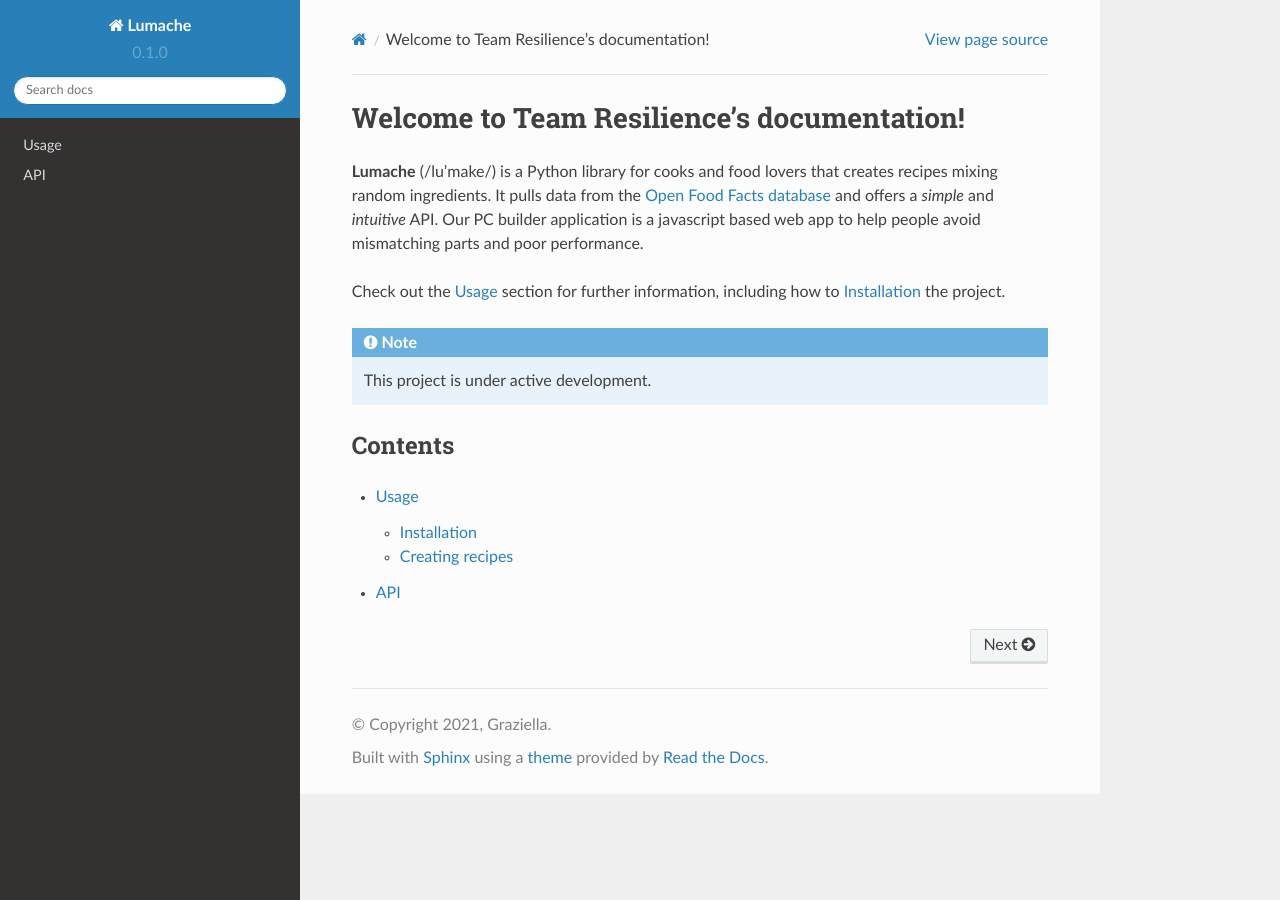
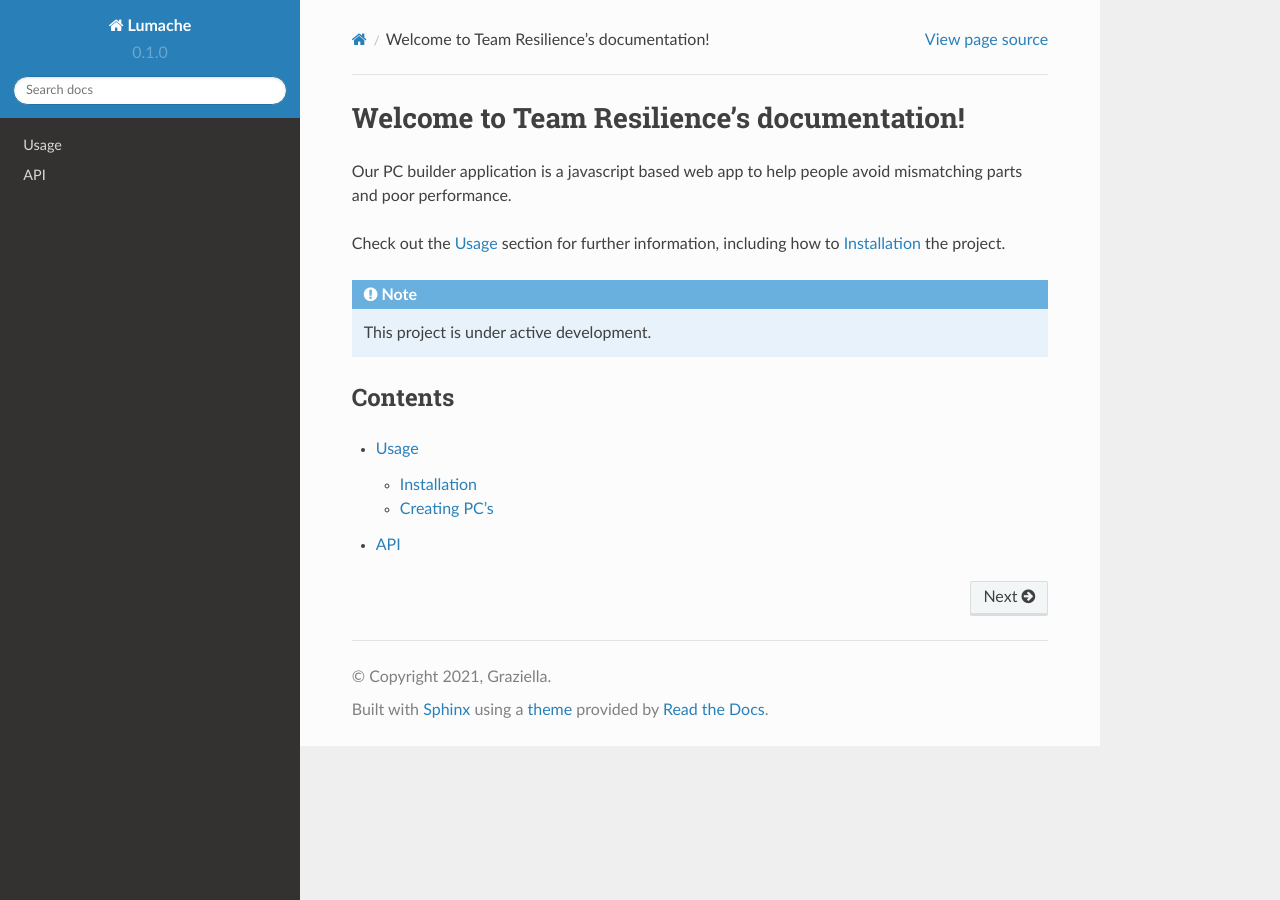
Before and after one commit to Whoosh12/Setap-doc, a Sphinx documentation site: the page built from docs/source/index.rst, in a window 1280 px wide. Built offline with Sphinx 7.4.7 and the Read the Docs theme 2.0.0, drawn with Linux system fonts in a browser that asks for light colours.

```diff
--- a/docs/source/index.rst
+++ b/docs/source/index.rst
@@ -1,10 +1,6 @@
 Welcome to Team Resilience's documentation!
 ===================================
 
-**Lumache** (/lu'make/) is a Python library for cooks and food lovers
-that creates recipes mixing random ingredients.
-It pulls data from the `Open Food Facts database <https://world.openfoodfacts.org/>`_
-and offers a *simple* and *intuitive* API.
 Our PC builder application is a javascript based web app to help people
 avoid mismatching parts and poor performance.
 
```
Also changed, not shown: docs/source/usage.rst (+7 -14 lines).
